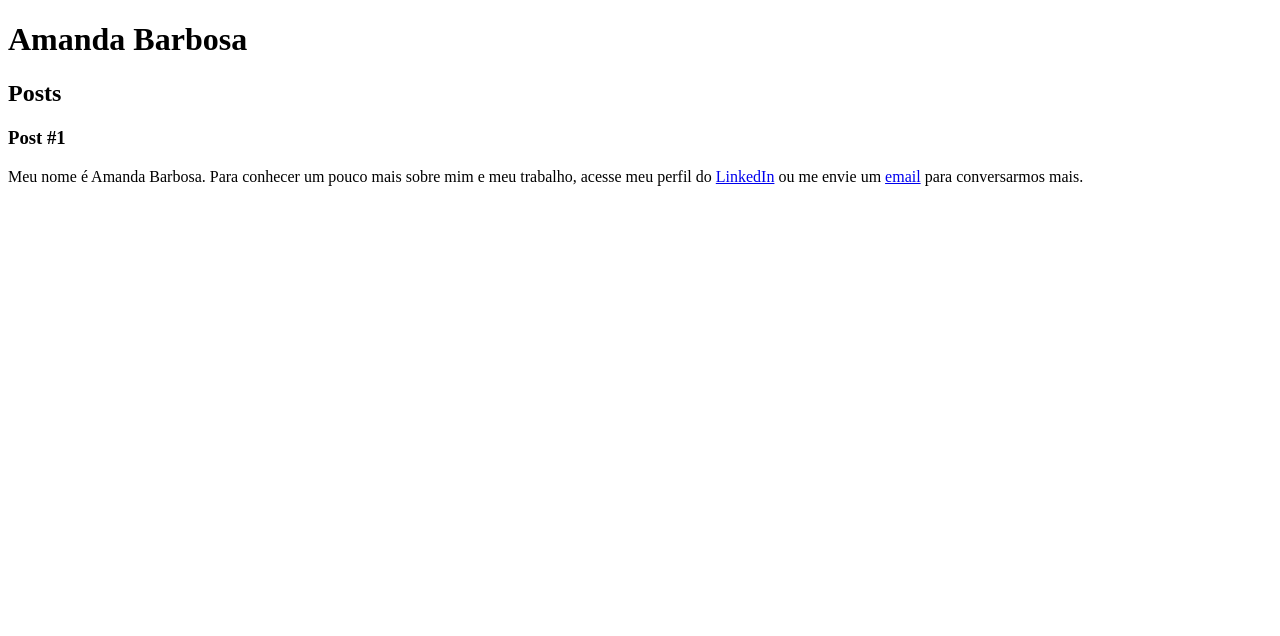
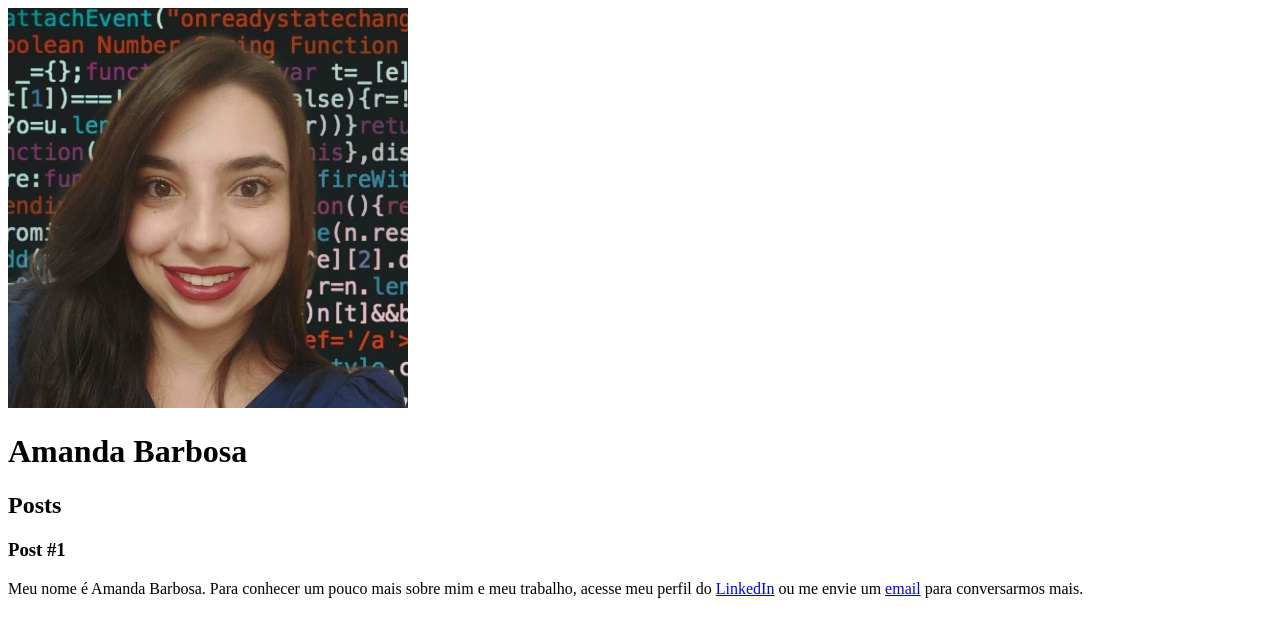
Before and after one commit to Amanda-Barbosa03/DIO---Bootcamp-TQI-Fullstack-Developer, a plain HTML site: page Aula - Introdução a criação de websites com HTML5 e CSS3/index.html in a window 1280 px wide. Drawn offline with Linux system fonts and the light colour scheme.

Commit message:
Inclusão no Index da tag <img> e recusros para exercício prático

```diff
--- a/Aula - Introdução a criação de websites com HTML5 e CSS3/index.html
+++ b/Aula - Introdução a criação de websites com HTML5 e CSS3/index.html
@@ -1,11 +1,12 @@
 <!DOCTYPE html>
 <html>
     <head>
-        <meta charset="utf-8" "">
+        <meta charset="utf-8">
         <title> Amanda Barbosa</title>
     </head>
     <body>
         <Header>
+            <img src="foto-com-fundo-code.jpeg" alt="Foto do rosto de Amanda Barbosa">
             <h1>Amanda Barbosa</h1>
         </Header>
         <section>
```
